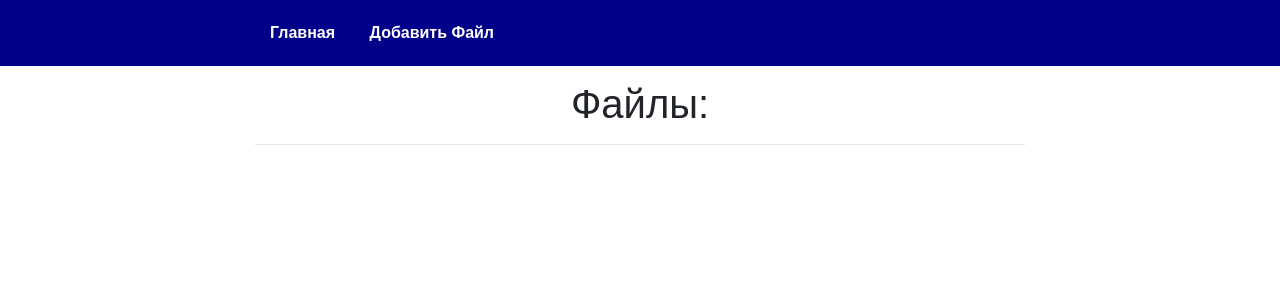
After one commit to karamoldoevee/file_sharing, a Django app: page / in a window 1280 px wide. The commit adds this page. Shown: the top 300 px of the page. Run offline with Django 3.2, Linux system fonts and the light colour scheme; data that the repository does not hold is empty; some libraries are stand-ins or nearby versions.

Commit message:
Добавлен вывод на главную страницу.

```diff
--- a/source/main/urls.py
+++ b/source/main/urls.py
@@ -1,21 +1,8 @@
-"""main URL Configuration
+from django.contrib import admin
+from django.urls import path, include
 
-The `urlpatterns` list routes URLs to views. For more information please see:
-    https://docs.djangoproject.com/en/3.0/topics/http/urls/
-Examples:
-Function views
-    1. Add an import:  from my_app import views
-    2. Add a URL to urlpatterns:  path('', views.home, name='home')
-Class-based views
-    1. Add an import:  from other_app.views import Home
-    2. Add a URL to urlpatterns:  path('', Home.as_view(), name='home')
-Including another URLconf
-    1. Import the include() function: from django.urls import include, path
-    2. Add a URL to urlpatterns:  path('blog/', include('blog.urls'))
-"""
-from django.contrib import admin
-from django.urls import path
 
 urlpatterns = [
     path('admin/', admin.site.urls),
+    path('', include('webapp.urls'))
 ]
--- a/source/webapp/static/css/style.css
+++ b/source/webapp/static/css/style.css
@@ -0,0 +1,104 @@
+body {
+    font-family: Arial, sans-serif;
+    margin-top: 80px;
+
+}
+
+.navbar {
+    background: darkblue;
+    position: absolute;
+    top: 0;
+    right: 0;
+    left: 0;
+    font-size: 0;
+    padding: 20px 30px;
+}
+
+.menu {
+    font-size: 16px;
+    font-weight: bold;
+    line-height: 1;
+    padding: 0;
+    margin: 0;
+    color: #fffee8;
+}
+
+.menu li {
+    display: inline-block;
+}
+
+.menu a {
+    display: inline-block;
+    text-decoration: none;
+    color: white;
+    padding: 5px 15px;
+}
+
+h1, h2, h3, h4, h5 {
+    text-align: center;
+}
+.form-inline{
+    padding:20px 0;
+    justify-content: center;
+}
+.form-inline button{
+    margin-left:20px;
+}
+.confirm .btn{
+    color:white;
+    margin:0 20px;
+    padding:20px 30px;
+}
+.container {
+    width: 80%;
+    max-width: 800px;
+    margin:0 auto;
+}
+
+.mt-5{
+    margin:50px 0 0 0;
+}
+
+.form-block{
+    margin-top:20px;
+    display:flex;
+    flex-direction: column;
+    align-items:center;
+}
+.form-control{
+    display:flex;
+    flex-direction:row;
+}
+.form-error {
+    color: red;
+    font-size: 14px;
+
+}
+.field-error {
+    border: solid 1px red;
+    box-shadow: red 0 0 3px;
+}
+
+.object{
+    margin:40px 0;
+    border:3px solid darkblue;
+    border-radius: 6px;
+    padding:20px;
+}
+
+.create{
+    color: green;
+}
+
+.update{
+    margin-right: 10px;
+    color: darkturquoise;
+}
+
+.delete{
+    color: red;
+}
+
+a{
+    color: black;
+}
--- a/source/webapp/templates/base.html
+++ b/source/webapp/templates/base.html
@@ -6,19 +6,37 @@
     <meta name="viewport"
           content="width=device-width, user-scalable=no, initial-scale=1.0, maximum-scale=1.0, minimum-scale=1.0">
     <meta http-equiv="X-UA-Compatible" content="ie=edge">
-    <title>{% block title %}MySite{% endblock %}</title>
-    <link rel="stylesheet" href="https://stackpath.bootstrapcdn.com/bootstrap/4.3.1/css/bootstrap.min.css" integrity="sha384-ggOyR0iXCbMQv3Xipma34MD+dH/1fQ784/j6cY/iJTQUOhcWr7x9JvoRxT2MZw1T" crossorigin="anonymous">
-    <link rel="stylesheet" href="{% static "css/style.css" %}">
-    {% block styles %}{% endblock %}
+    <title>{% block title %}Файлообменник{% endblock %}</title>
+    <link rel="stylesheet" href="https://stackpath.bootstrapcdn.com/bootstrap/4.3.1/css/bootstrap.min.css"
+          integrity="sha384-ggOyR0iXCbMQv3Xipma34MD+dH/1fQ784/j6cY/iJTQUOhcWr7x9JvoRxT2MZw1T" crossorigin="anonymous">
+    <link rel="stylesheet" href="{% static 'css/style.css' %}">
 </head>
 <body>
-{% block menu %}{% endblock %}
+<nav class="navbar">
+   <div class="container">
+       <ul class="menu">
+           <li><a href="{% url 'webapp:index' %}">Главная</a></li>
+{#       {% if user.is_authenticated %}#}
+{#            <li><a href="{% url 'accounts:detail' request.user.pk %}">Привет, {{ request.user }}!</a></li>#}
+{#       <li><a href="{% url 'accounts:logout' %}">Выйти</a></li>#}
+{#       {% else %}#}
+{#       <li><a href="{% url 'accounts:login' %}">Войти</a></li>#}
+{#       {% endif  %}#}
+          {% block menu %}{% endblock %}
+       </ul>
+   </div>
+</nav>
 <div class="container">
     {% block content %}{% endblock %}
 </div>
-<script src="https://code.jquery.com/jquery-3.3.1.slim.min.js" integrity="sha384-q8i/X+965DzO0rT7abK41JStQIAqVgRVzpbzo5smXKp4YfRvH+8abtTE1Pi6jizo" crossorigin="anonymous"></script>
-<script src="https://cdnjs.cloudflare.com/ajax/libs/popper.js/1.14.7/umd/popper.min.js" integrity="sha384-UO2eT0CpHqdSJQ6hJty5KVphtPhzWj9WO1clHTMGa3JDZwrnQq4sF86dIHNDz0W1" crossorigin="anonymous"></script>
-<script src="https://stackpath.bootstrapcdn.com/bootstrap/4.3.1/js/bootstrap.min.js" integrity="sha384-JjSmVgyd0p3pXB1rRibZUAYoIIy6OrQ6VrjIEaFf/nJGzIxFDsf4x0xIM+B07jRM" crossorigin="anonymous"></script>
+<script src="https://code.jquery.com/jquery-3.4.1.min.js"
+        integrity="sha256-CSXorXvZcTkaix6Yvo6HppcZGetbYMGWSFlBw8HfCJo=" crossorigin="anonymous"></script>
+<script src="https://cdnjs.cloudflare.com/ajax/libs/popper.js/1.14.7/umd/popper.min.js"
+        integrity="sha384-UO2eT0CpHqdSJQ6hJty5KVphtPhzWj9WO1clHTMGa3JDZwrnQq4sF86dIHNDz0W1"
+        crossorigin="anonymous"></script>
+<script src="https://stackpath.bootstrapcdn.com/bootstrap/4.3.1/js/bootstrap.min.js"
+        integrity="sha384-JjSmVgyd0p3pXB1rRibZUAYoIIy6OrQ6VrjIEaFf/nJGzIxFDsf4x0xIM+B07jRM"
+        crossorigin="anonymous"></script>
 <script type="application/javascript" src="{% static "js/main.js" %}"></script>
 {% block scripts %}{% endblock %}
 </body>
--- /dev/null
+++ b/source/webapp/templates/file/list.html
@@ -0,0 +1,25 @@
+{% extends 'base.html' %}
+{% load static %}
+{% block menu %}
+    <li><a href ="{% url 'webapp:file_create' %}">Добавить Файл</a></li>
+{% endblock %}
+{% block content %}
+    <h1>Файлы:</h1>
+    <hr/>
+    {% if is_paginated %}
+       {% include 'partial/pagination.html' %}
+   {% endif %}
+    {% for file in files %}
+            <p>Файл: {{ file.upload }}</p>
+            <p>Подпись: {{ file.signature }}</p>
+            <p>Автор: {{ file.author }}</p>
+            <p>Cоздана: {{ file.created_at|date:'Y-m-d H:i:s' }}</p>
+            <p>Лайки: {{ file.status }}</p>
+            <a href="{% url 'webapp:file_update' file.pk %}">Обновить</a>
+            <a href="{% url 'webapp:file_delete' file.pk %}">Удалить</a>
+        <hr/>
+    {% endfor %}
+    {% if is_paginated %}
+       {% include 'partial/pagination.html' %}
+   {% endif %}
+{% endblock %}
--- /dev/null
+++ b/source/webapp/templates/partial/error.html
@@ -0,0 +1,5 @@
+{% extends "base.html" %}
+{% block title %}Удалить{% endblock %}
+{% block content %}
+    <h3>К сожалению не удалось удалить данный объект.<br> К нему привязаны другие объекты</h3>
+{% endblock %}
--- /dev/null
+++ b/source/webapp/urls.py
@@ -0,0 +1,11 @@
+from django.urls import path
+from webapp.views import FileListView, FileCreateView, FileUpdateView, FileDeleteView
+
+urlpatterns = [
+    path('', FileListView.as_view(), name='index'),
+    path('file/create/', FileCreateView.as_view(), name='file_create'),
+    path('file/update/<int:pk>/', FileUpdateView.as_view(), name='file_update'),
+    path('file/delete/<int:pk>/', FileDeleteView.as_view(), name='file_delete'),
+]
+
+app_name = 'webapp'
--- a/source/webapp/views.py
+++ b/source/webapp/views.py
@@ -34,7 +34,7 @@ class FileCreateView(CreateView):
         return reverse('webapp:index')
 
 
-class PhotoUpdateView(UpdateView):
+class FileUpdateView(UpdateView):
     model = File
     template_name = 'change.html'
     fields = FileForm
@@ -44,7 +44,7 @@ class PhotoUpdateView(UpdateView):
         return reverse('webapp:index')
 
 
-class PhotoDeleteView(DeleteView):
+class FileDeleteView(DeleteView):
     template_name = 'delete.html'
     model = File
     context_object_name = 'file'
```
Also changed, not shown: source/webapp/forms.py (added, +9 -0 lines), source/webapp/templates/add.html (added, +8 -0 lines), source/webapp/templates/change.html (added, +8 -0 lines), source/webapp/templates/delete.html (added, +12 -0 lines), source/webapp/templates/partial/form.html (added, +21 -0 lines), source/webapp/templates/partial/pagination.html (added, +34 -0 lines), source/webapp/templates/partial/search_form.html (added, +10 -0 lines), source/webapp/migrations/0001_initial.py (added), source/webapp/migrations/0002_auto_20200314_0412.py (added).
